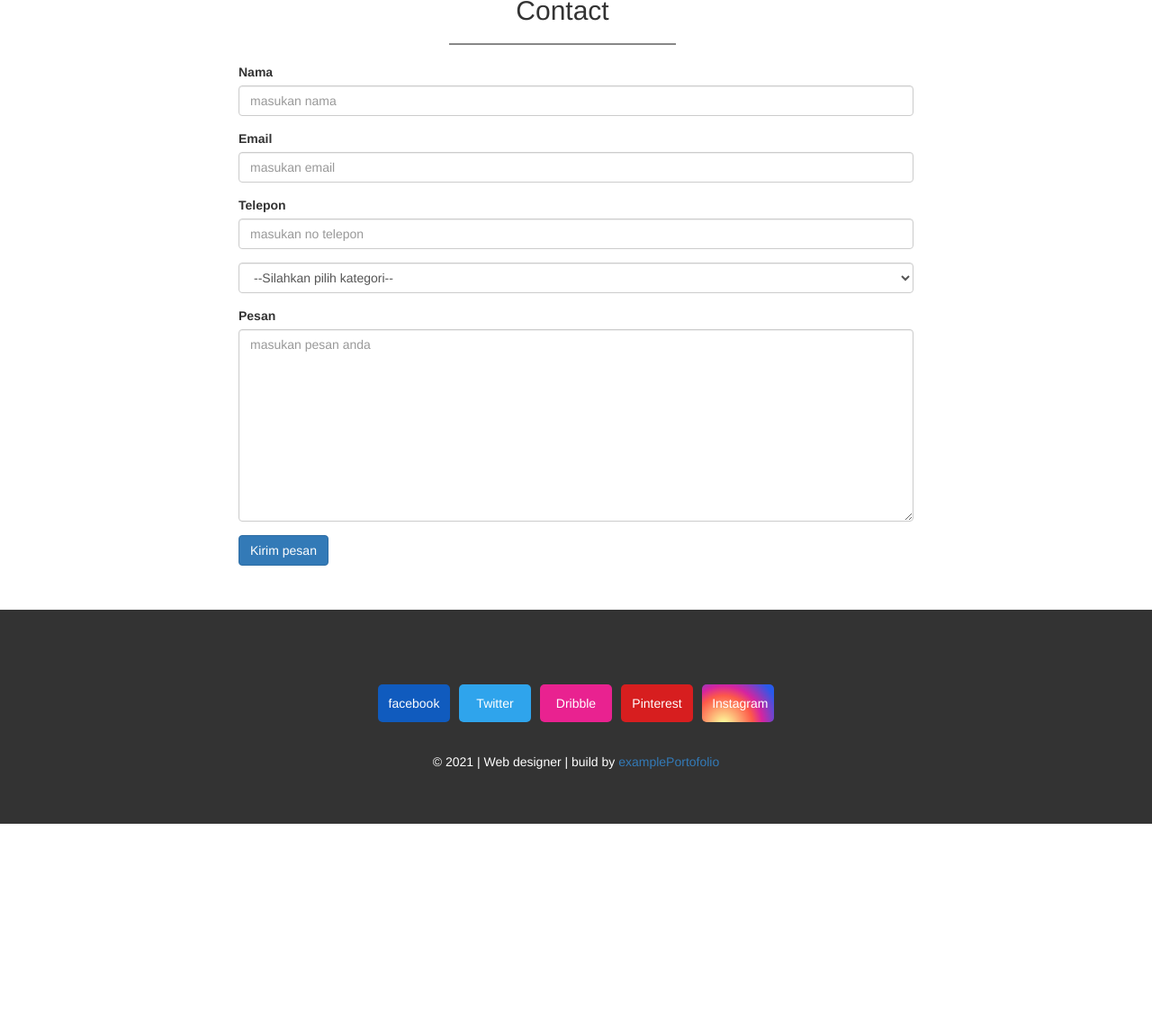
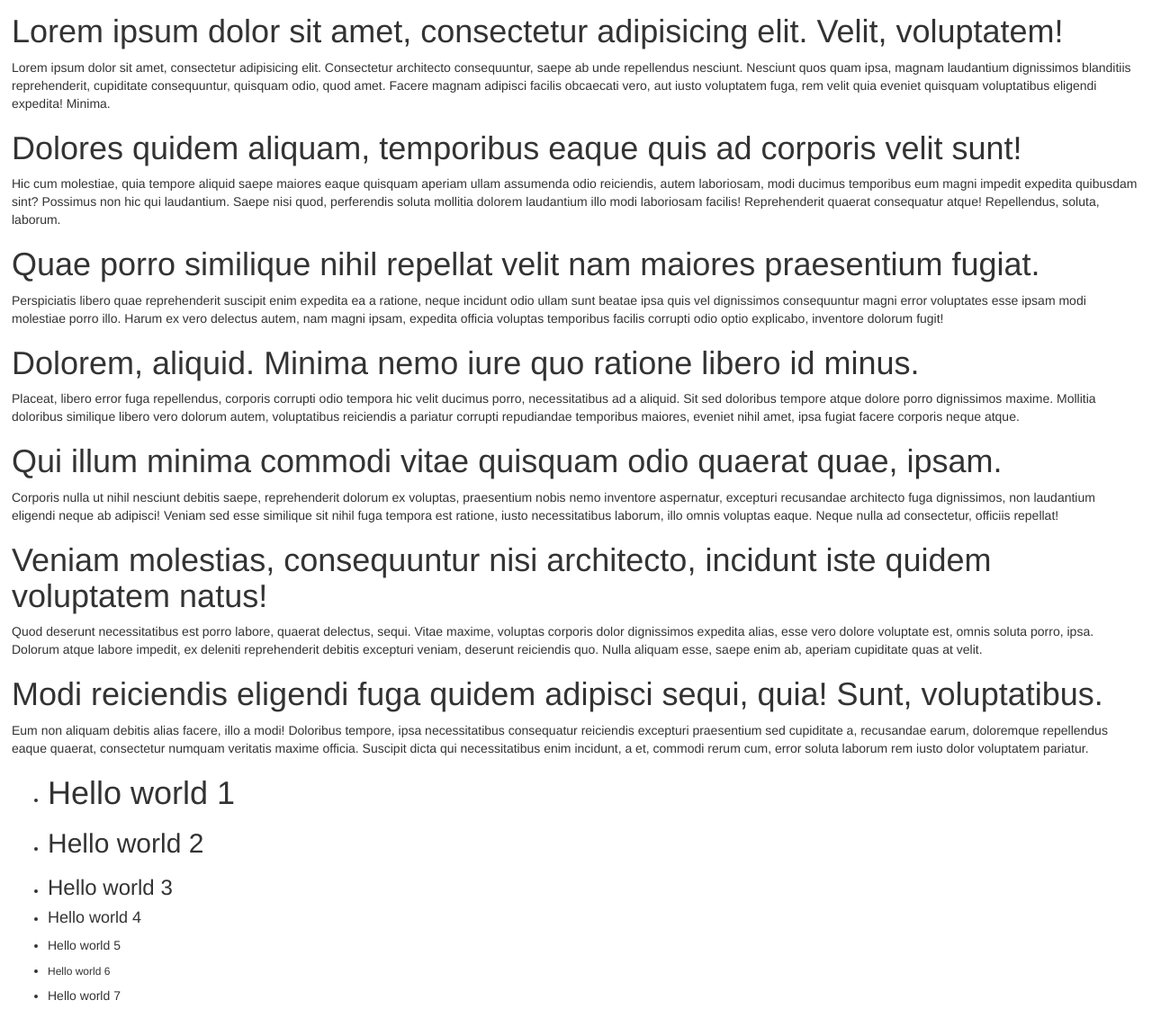
Before and after one commit to xcyrax/xcyrax.github.io, a plain HTML site: page index.html in a window 1280 px wide. Shown: the part 1810-2952 px from the top of the page at 90% size. Before the commit the page ends 2726 px from the top, so only its background shows below. Drawn offline with Linux system fonts and the light colour scheme.

Commit message:
Menambahkan section baru dan list di dalamnya

```diff
--- a/index.html
+++ b/index.html
@@ -123,6 +123,47 @@
       </div>
    </section>
 
+   <section class="service" style="padding: 1rem 1.3rem; margin: 1rem 0;">
+     <h1>Lorem ipsum dolor sit amet, consectetur adipisicing elit. Velit, voluptatem!</h1>
+     <p>Lorem ipsum dolor sit amet, consectetur adipisicing elit. Consectetur architecto consequuntur, saepe ab unde repellendus nesciunt. Nesciunt quos quam ipsa, magnam laudantium dignissimos blanditiis reprehenderit, cupiditate consequuntur, quisquam odio, quod amet. Facere magnam adipisci facilis obcaecati vero, aut iusto voluptatem fuga, rem velit quia eveniet quisquam voluptatibus eligendi expedita! Minima.</p>
+     <h1>Dolores quidem aliquam, temporibus eaque quis ad corporis velit sunt!</h1>
+     <p>Hic cum molestiae, quia tempore aliquid saepe maiores eaque quisquam aperiam ullam assumenda odio reiciendis, autem laboriosam, modi ducimus temporibus eum magni impedit expedita quibusdam sint? Possimus non hic qui laudantium. Saepe nisi quod, perferendis soluta mollitia dolorem laudantium illo modi laboriosam facilis! Reprehenderit quaerat consequatur atque! Repellendus, soluta, laborum.</p>
+     <h1>Quae porro similique nihil repellat velit nam maiores praesentium fugiat.</h1>
+     <p>Perspiciatis libero quae reprehenderit suscipit enim expedita ea a ratione, neque incidunt odio ullam sunt beatae ipsa quis vel dignissimos consequuntur magni error voluptates esse ipsam modi molestiae porro illo. Harum ex vero delectus autem, nam magni ipsam, expedita officia voluptas temporibus facilis corrupti odio optio explicabo, inventore dolorum fugit!</p>
+     <h1>Dolorem, aliquid. Minima nemo iure quo ratione libero id minus.</h1>
+     <p>Placeat, libero error fuga repellendus, corporis corrupti odio tempora hic velit ducimus porro, necessitatibus ad a aliquid. Sit sed doloribus tempore atque dolore porro dignissimos maxime. Mollitia doloribus similique libero vero dolorum autem, voluptatibus reiciendis a pariatur corrupti repudiandae temporibus maiores, eveniet nihil amet, ipsa fugiat facere corporis neque atque.</p>
+     <h1>Qui illum minima commodi vitae quisquam odio quaerat quae, ipsam.</h1>
+     <p>Corporis nulla ut nihil nesciunt debitis saepe, reprehenderit dolorum ex voluptas, praesentium nobis nemo inventore aspernatur, excepturi recusandae architecto fuga dignissimos, non laudantium eligendi neque ab adipisci! Veniam sed esse similique sit nihil fuga tempora est ratione, iusto necessitatibus laborum, illo omnis voluptas eaque. Neque nulla ad consectetur, officiis repellat!</p>
+     <h1>Veniam molestias, consequuntur nisi architecto, incidunt iste quidem voluptatem natus!</h1>
+     <p>Quod deserunt necessitatibus est porro labore, quaerat delectus, sequi. Vitae maxime, voluptas corporis dolor dignissimos expedita alias, esse vero dolore voluptate est, omnis soluta porro, ipsa. Dolorum atque labore impedit, ex deleniti reprehenderit debitis excepturi veniam, deserunt reiciendis quo. Nulla aliquam esse, saepe enim ab, aperiam cupiditate quas at velit.</p>
+     <h1>Modi reiciendis eligendi fuga quidem adipisci sequi, quia! Sunt, voluptatibus.</h1>
+     <p>Eum non aliquam debitis alias facere, illo a modi! Doloribus tempore, ipsa necessitatibus consequatur reiciendis excepturi praesentium sed cupiditate a, recusandae earum, doloremque repellendus eaque quaerat, consectetur numquam veritatis maxime officia. Suscipit dicta qui necessitatibus enim incidunt, a et, commodi rerum cum, error soluta laborum rem iusto dolor voluptatem pariatur.</p>
+
+     <ul>
+       <li>
+         <h1>Hello world 1</h1>
+       </li>
+       <li>
+         <h2>Hello world 2</h2>
+       </li>
+       <li>
+         <h3>Hello world 3</h3>
+       </li>
+       <li>
+         <h4>Hello world 4</h4>
+       </li>
+       <li>
+         <h5>Hello world 5</h5>
+       </li>
+       <li>
+         <h6>Hello world 6</h6>
+       </li>
+       <li>
+         <h7>Hello world 7</h7>
+       </li>
+     </ul>
+   </section>
+
    <!-- Akhir Portfolio -->
 
          <!-- Contact -->
```
